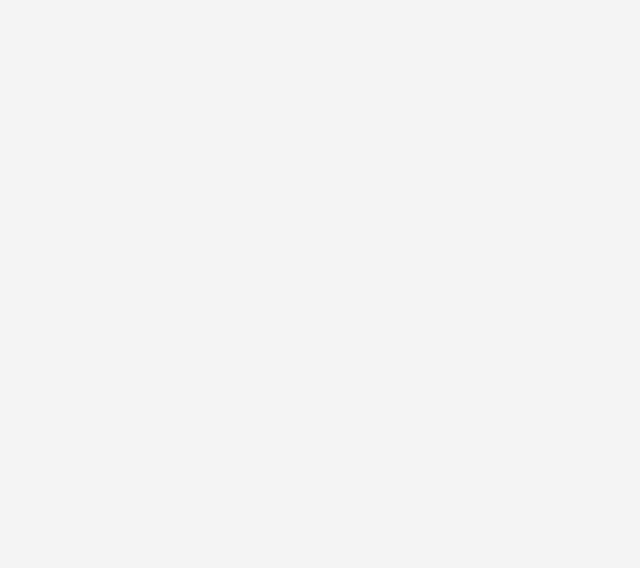
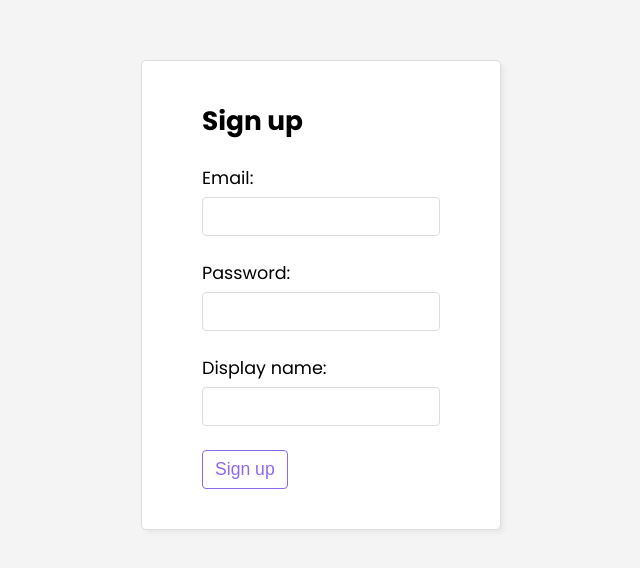
Before and after one commit to AliNaderii/Team, a React (Create React App) app: page /signup in a window 1280 px wide. Shown: the top 568 px of the page, without its empty margins (319-959 px from the left). Built offline with nearby package versions, Linux system fonts and the light colour scheme.

Commit message:
created pages & routes & forms for login and signup

```diff
--- a/package.json
+++ b/package.json
@@ -9,6 +9,7 @@
     "firebase": "8.5",
     "react": "^17.0.2",
     "react-dom": "^17.0.2",
+    "react-router-dom": "^6.2.1",
     "react-scripts": "5.0.0",
     "web-vitals": "^2.1.2"
   },
--- a/src/App.js
+++ b/src/App.js
@@ -1,9 +1,26 @@
+// tools
+import { BrowserRouter, Routes, Route } from 'react-router-dom';
+
+// styles && components
 import './App.css';
+import Login from './pages/login/Login';
+import Signup from './pages/signup/Signup';
+import Dashboard from './pages/dashboard/Dashboard';
+import Create from './pages/create/Create';
+import Project from './pages/project/Project';
 
 function App() {
   return (
     <div className="App">
-
+      <BrowserRouter>
+        <Routes>
+          <Route path='/' element={ <Dashboard /> } />
+          <Route path='/login' element={ <Login /> } />
+          <Route path='/signup' element={ <Signup /> } />
+          <Route path='/create' element={ <Create /> } />
+          <Route path='/project/:id' element={ <Project /> } />
+        </Routes>
+      </BrowserRouter>
     </div>
   );
 }
--- /dev/null
+++ b/src/pages/create/Create.js
@@ -0,0 +1,10 @@
+// styles
+import './Create.css';
+
+export default function Create() {
+  return (
+    <div>
+      Create
+    </div>
+  );
+}
--- /dev/null
+++ b/src/pages/dashboard/Dashboard.js
@@ -0,0 +1,10 @@
+// styles
+import './Dashboard.css';
+
+export default function Dashboard() {
+  return (
+    <div>
+      Dashboard
+    </div>
+  );
+}
--- /dev/null
+++ b/src/pages/login/Login.css
@@ -0,0 +1,9 @@
+.login {
+  max-width: 360px;
+  margin: 60px auto;
+  padding: 40px 60px;
+  border: 1px solid #ddd;
+  border-radius: 4px;
+  box-shadow: 3px 3px 5px rgba(0, 0, 0, 0.05);
+  background: #fff;
+}
--- /dev/null
+++ b/src/pages/login/Login.js
@@ -0,0 +1,44 @@
+// tools
+import { useState } from "react";
+
+// styles
+import './Login.css';
+
+export default function Login() {
+  // form states
+  const [ email, setEmail ] = useState('');
+  const [ password, setPassword ] = useState('');
+
+  // handleSubmit function
+  const handleSubmit = (e) => {
+    e.preventDefault();
+    console.log(email, password);
+  };
+
+  return (
+    <form onSubmit={ handleSubmit } className="login">
+      <h2>Login</h2>
+      {/* email input */ }
+      <label>
+        <span>Email:</span>
+        <input
+          type="email"
+          required
+          onChange={ (e) => setEmail(e.target.value) }
+          value={ email }
+        />
+      </label>
+      {/* password input */ }
+      <label>
+        <span>Password:</span>
+        <input
+          type="password"
+          required
+          onChange={ (e) => setPassword(e.target.value) }
+          value={ password }
+        />
+      </label>
+      <button className="btn">Login</button>
+    </form>
+  );
+}
--- /dev/null
+++ b/src/pages/project/Project.js
@@ -0,0 +1,11 @@
+// styles
+import './Project.css';
+
+export default function Project() {
+
+  return (
+    <div>
+      Project
+    </div>
+  );
+}
--- /dev/null
+++ b/src/pages/signup/Signup.css
@@ -0,0 +1,9 @@
+.signup {
+  max-width: 360px;
+  margin: 60px auto;
+  padding: 40px 60px;
+  border: 1px solid #ddd;
+  border-radius: 5px;
+  box-shadow: 3px 3px 5px rgba(0, 0, 0, 0.05);
+  background: #fff;
+}
--- /dev/null
+++ b/src/pages/signup/Signup.js
@@ -0,0 +1,56 @@
+// tools
+import { useState } from "react";
+
+// styles
+import './Signup.css';
+
+export default function Login() {
+  // form states
+  const [ email, setEmail ] = useState('');
+  const [ password, setPassword ] = useState('');
+  const [ name, setName ] = useState('');
+
+  // handleSubmit function
+  const handleSubmit = (e) => {
+    e.preventDefault();
+    console.log(email, password);
+  };
+
+  return (
+    <form onSubmit={ handleSubmit } className='signup'>
+      <h2>Sign up</h2>
+
+      {/* email input */ }
+      <label>
+        <span>Email:</span>
+        <input
+          type="email"
+          required
+          onChange={ (e) => setEmail(e.target.value) }
+          value={ email }
+        />
+      </label>
+      {/* password input */ }
+      <label>
+        <span>Password:</span>
+        <input
+          type="password"
+          required
+          onChange={ (e) => setPassword(e.target.value) }
+          value={ password }
+        />
+      </label>
+      {/* name input */ }
+      <label>
+        <span>Display name:</span>
+        <input
+          type="text"
+          required
+          onChange={ (e) => setName(e.target.value) }
+          value={ name }
+        />
+      </label>
+      <button className="btn">Sign up</button>
+    </form>
+  );
+}
```
Also changed, not shown: src/pages/create/Create.css (added), src/pages/dashboard/Dashboard.css (added), src/pages/project/Project.css (added), 1 other file (tests, documents, lock files or other folders).
